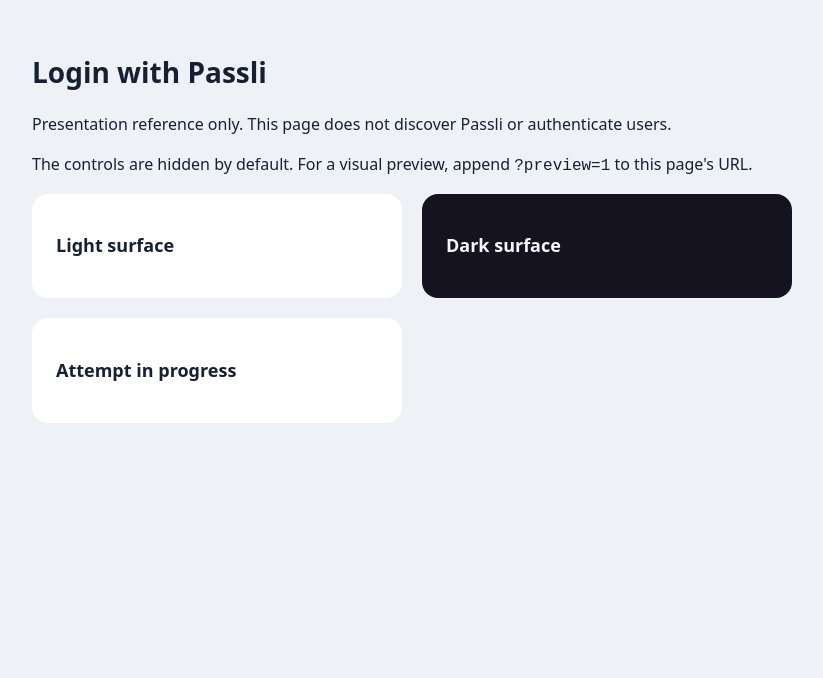
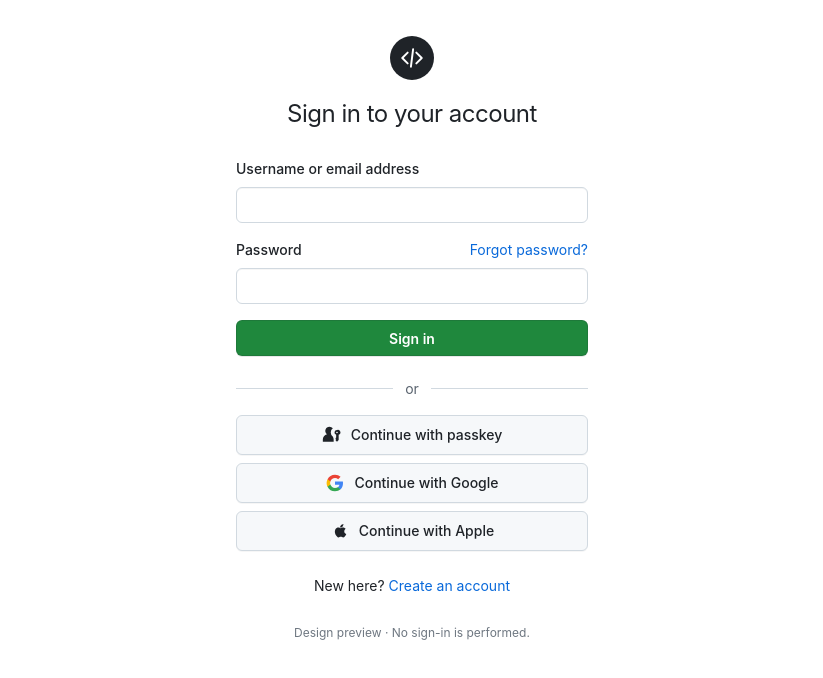
Before and after one commit to skirsch/passli_labs, a plain HTML site: page examples/login-button.html in a window 1280 px wide. Shown: the whole page, without its empty margins (228-1051 px from the left). Drawn offline with Linux system fonts and the light colour scheme.

Commit message:
Match Passli to compact site provider buttons in sign-in mockup

```diff
--- a/examples/login-button.html
+++ b/examples/login-button.html
@@ -3,58 +3,74 @@
 <head>
 <meta charset="utf-8">
 <meta name="viewport" content="width=device-width, initial-scale=1">
-  <title>Passli login button presentation</title>
+<link rel="icon" href="../assets/icons/passli-mark.svg" type="image/svg+xml">
+<title>Sign-in page · Passli design preview</title>
 <style>
 * { box-sizing: border-box; }
-    body { margin: 0; padding: 32px; background: #eef2f7; color: #162033; font: 16px/1.5 system-ui, sans-serif; }
-    main { max-width: 760px; margin: auto; }
-    .samples { display: grid; grid-template-columns: repeat(auto-fit, minmax(260px, 1fr)); gap: 20px; }
-    section { padding: 24px; border-radius: 16px; background: white; }
-    .dark { background: #151320; color: #f5f7ff; }
-    h1 { font-size: 28px; } h2 { font-size: 18px; }
-    .passli-button { display: inline-flex; align-items: center; justify-content: center; gap: 12px; min-height: 48px; padding: 10px 20px; border: 1px solid #a0aec0; border-radius: 8px; background: #fff; color: #162033; font: 600 16px/1.4 system-ui, sans-serif; cursor: pointer; }
-    .passli-button[hidden], [hidden] { display: none !important; }
-    .passli-button img { width: 24px; height: 24px; flex: none; }
-    .passli-button:hover { background: #f1f5f9; }
-    .passli-button:focus-visible { outline: 3px solid #2563eb; outline-offset: 4px; }
-    .dark .passli-button { background: #201d32; color: #f5f7ff; border-color: #74829c; }
-    .dark .passli-button:hover { background: #302b47; }
-    .dark .passli-button:focus-visible { outline-color: #74ecf2; }
-    .passli-button:disabled { cursor: default; opacity: .7; }
+body { margin: 0; background: #fff; color: #1f2328; font: 14px/1.5 -apple-system, BlinkMacSystemFont, "Segoe UI", sans-serif; }
+main { width: min(352px, calc(100% - 40px)); margin: 36px auto 28px; }
+header { text-align: center; margin-bottom: 28px; }
+.site-mark { display: inline-flex; align-items: center; justify-content: center; width: 44px; height: 44px; border-radius: 50%; background: #1f2328; color: white; }
+h1 { margin: 18px 0 0; font-size: 24px; line-height: 1.35; font-weight: 400; letter-spacing: -.5px; }
+label { display: block; margin-bottom: 8px; font-weight: 500; }
+input { display: block; width: 100%; height: 36px; margin-bottom: 16px; border: 1px solid #d1d9e0; border-radius: 6px; background: white; color: #59636e; padding: 5px 12px; font: inherit; box-shadow: inset 0 1px 0 #1f23280a; }
+.password-label { display: flex; align-items: baseline; justify-content: space-between; }
+.text-link { border: 0; padding: 0; background: none; color: #0969da; font: inherit; cursor: pointer; }
+.text-link:hover { text-decoration: underline; }
+button { font: inherit; }
+.sign-in, .provider { width: 100%; border-radius: 6px; cursor: pointer; }
+.sign-in { height: 36px; border: 1px solid #1f232826; color: #fff; background: #1f883d; font-weight: 600; box-shadow: 0 1px 0 #1f23281a; }
+.sign-in:hover { background: #1a7f37; }
+.divider { display: flex; align-items: center; gap: 12px; margin: 22px 0 16px; color: #59636e; }
+.divider::before, .divider::after { content: ""; height: 1px; background: #d1d9e0; flex: 1; }
+.providers { display: grid; gap: 8px; }
+/* The site owns the shared button style. Passli supplies only the mark. */
+.provider { display: flex; align-items: center; justify-content: center; gap: 9px; min-height: 40px; padding: 8px 14px; border: 1px solid #d1d9e0; background: #f6f8fa; color: #1f2328; font-weight: 500; line-height: 20px; box-shadow: 0 1px 0 #1f23280a; }
+.provider:hover { background: #eff2f5; border-color: #b7c0c9; }
+.provider img, .provider svg { width: 20px; height: 20px; flex: none; }
+[hidden] { display: none !important; }
+button:focus-visible, input:focus-visible { outline: 2px solid #0969da; outline-offset: 3px; }
+.create { text-align: center; margin-top: 24px; }
+.preview-note { margin: 28px 0 0; text-align: center; color: #6e7781; font-size: 12px; }
+#status { margin: 14px 0 0; text-align: center; color: #59636e; font-size: 12px; }
+#status:empty { display: none; }
+@media (max-width: 420px) { main { margin-top: 24px; } }
+@media (pointer: coarse) { .provider, .sign-in { min-height: 44px; } }
 </style>
 </head>
 <body>
 <main>
-    <h1>Login with Passli</h1>
-    <p>Presentation reference only. This page does not discover Passli or authenticate users.</p>
-    <p id="help">The controls are hidden by default. For a visual preview, append <code>?preview=1</code> to this page's URL.</p>
-    <div class="samples">
-      <section>
-        <h2>Light surface</h2>
-        <button class="passli-button" type="button" hidden><img src="../assets/icons/passli-mark.svg" alt="" width="24" height="24">Login with Passli</button>
-      </section>
-      <section class="dark">
-        <h2>Dark surface</h2>
-        <button class="passli-button" type="button" hidden><img src="../assets/icons/passli-mark.svg" alt="" width="24" height="24">Login with Passli</button>
-      </section>
-      <section>
-        <h2>Attempt in progress</h2>
-        <button class="passli-button" type="button" disabled aria-busy="true" hidden><img src="../assets/icons/passli-mark.svg" alt="" width="24" height="24">Connecting to Passli…</button>
-      </section>
+<header>
+<span class="site-mark" aria-hidden="true"><svg width="26" height="26" viewBox="0 0 24 24" fill="none" stroke="currentColor" stroke-width="1.8" stroke-linecap="round" stroke-linejoin="round"><path d="m8 7-5 5 5 5m8-10 5 5-5 5m-3-13-2 16"/></svg></span>
+<h1>Sign in to your account</h1>
+</header>
+<!-- Static design preview: read-only fields; no credentials are sent. -->
+<form>
+<label for="username">Username or email address</label>
+<input id="username" type="text" readonly autocomplete="off" aria-describedby="preview-note">
+<div class="password-label"><label for="password">Password</label><button class="text-link" type="button">Forgot password?</button></div>
+<input id="password" type="password" readonly autocomplete="off" aria-describedby="preview-note">
+<button class="sign-in" type="button">Sign in</button>
+</form>
+<div class="divider">or</div>
+<div class="providers" aria-label="Other sign-in options">
+<button class="provider" type="button"><svg viewBox="0 0 24 24" fill="currentColor" aria-hidden="true"><path d="M9 2a5 5 0 0 0-3 9c-3 .9-5 3.4-5 6.5V20h13v-2.5c0-1.4-.4-2.7-1.1-3.8A6 6 0 0 1 13 4a5 5 0 0 0-4-2Z"/><path d="M18 6a3 3 0 0 0-1 5.83V15l-1 1 1 1-1 1 2 2 2-2v-6.17A3 3 0 0 0 18 6Zm0 2a1 1 0 1 1 0 2 1 1 0 0 1 0-2Z"/></svg>Continue with passkey</button>
+<button class="provider" type="button"><svg viewBox="0 0 24 24" aria-hidden="true"><path fill="#4285f4" d="M21.6 12.23c0-.71-.06-1.39-.18-2.05H12v3.88h5.38a4.6 4.6 0 0 1-2 3.02v2.51h3.24c1.89-1.74 2.98-4.3 2.98-7.36Z"/><path fill="#34a853" d="M12 22c2.7 0 4.96-.9 6.62-2.41l-3.24-2.51c-.9.6-2.04.96-3.38.96-2.6 0-4.8-1.75-5.59-4.1H3.07v2.59A10 10 0 0 0 12 22Z"/><path fill="#fbbc05" d="M6.41 13.94a6 6 0 0 1 0-3.88V7.47H3.07a10 10 0 0 0 0 9.06l3.34-2.59Z"/><path fill="#ea4335" d="M12 5.96c1.47 0 2.79.51 3.82 1.51l2.87-2.87A9.6 9.6 0 0 0 12 2a10 10 0 0 0-8.93 5.47l3.34 2.59c.79-2.35 2.99-4.1 5.59-4.1Z"/></svg>Continue with Google</button>
+<button class="provider" type="button"><svg viewBox="0 0 24 24" fill="currentColor" aria-hidden="true"><path d="M17.1 12.5c0-2 1.6-3 1.7-3.1-1-1.4-2.5-1.6-3-1.6-1.3-.1-2.5.8-3.1.8-.7 0-1.6-.8-2.7-.8-1.4 0-2.7.8-3.5 2-1.5 2.4-.4 6 1.1 8 .7 1 1.5 2 2.6 1.9 1-.1 1.5-.7 2.8-.7s1.7.7 2.8.7c1.2 0 1.9-1 2.6-2 .8-1.1 1.1-2.1 1.1-2.2-.1 0-2.4-.9-2.4-3Zm-2-6c.6-.8 1.1-1.9 1-3-1 .1-2.2.7-2.9 1.5-.6.7-1.2 1.8-1 2.9 1.1.1 2.2-.6 2.9-1.4Z"/></svg>Continue with Apple</button>
+<!-- ?preview=1 simulates visibility for this static mockup only. -->
+<button class="provider" id="passli" type="button" hidden><img src="../assets/icons/passli-mark.svg" alt="" width="20" height="20">Continue with Passli</button>
 </div>
+<p class="create">New here? <button class="text-link" type="button">Create an account</button></p>
+<p class="preview-note" id="preview-note">Design preview · No sign-in is performed.</p>
 <p id="status" role="status" aria-live="polite"></p>
 </main>
 <script>
-    // Visual preview only. Never use a query parameter as installation evidence.
-    if (new URLSearchParams(location.search).get('preview') === '1') {
-      document.getElementById('help').textContent = 'Preview mode: sample controls are visible. No authentication is connected.';
-      for (const button of document.querySelectorAll('.passli-button')) {
-        button.hidden = false;
-        if (!button.disabled) button.addEventListener('click', () => {
-          document.getElementById('status').textContent = 'Presentation only. Connect a supported discovery adapter and verified backend login flow in your application.';
+// Demonstration only; this is not installation detection.
+if (new URLSearchParams(location.search).get('preview') === '1') document.getElementById('passli').hidden = false;
+document.querySelector('form').addEventListener('submit', event => event.preventDefault());
+for (const button of document.querySelectorAll('button')) button.addEventListener('click', () => {
+  document.getElementById('status').textContent = 'Design preview only. No sign-in is performed.';
 });
-      }
-    }
 </script>
 </body>
 </html>
```
Also changed, not shown: process/work_log.md (+17 -0 lines), README.md, assets/README.md. Lines whose indentation alone changed are shown as unchanged.
